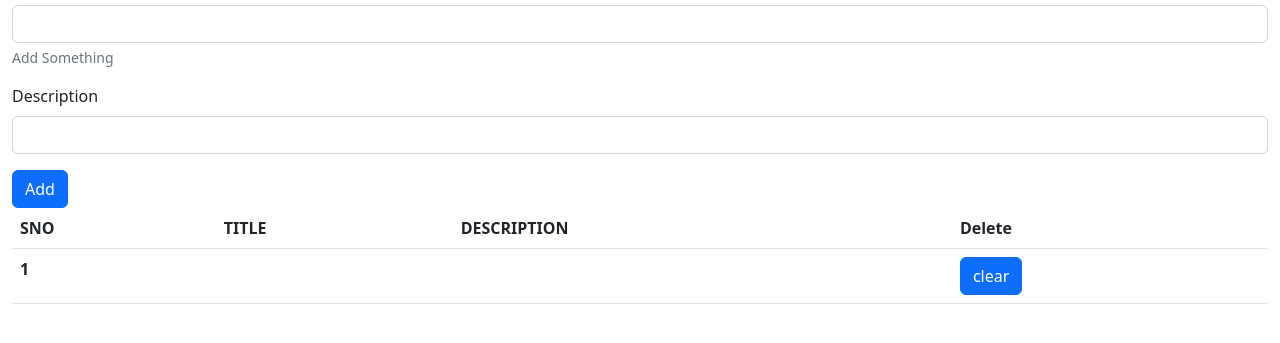
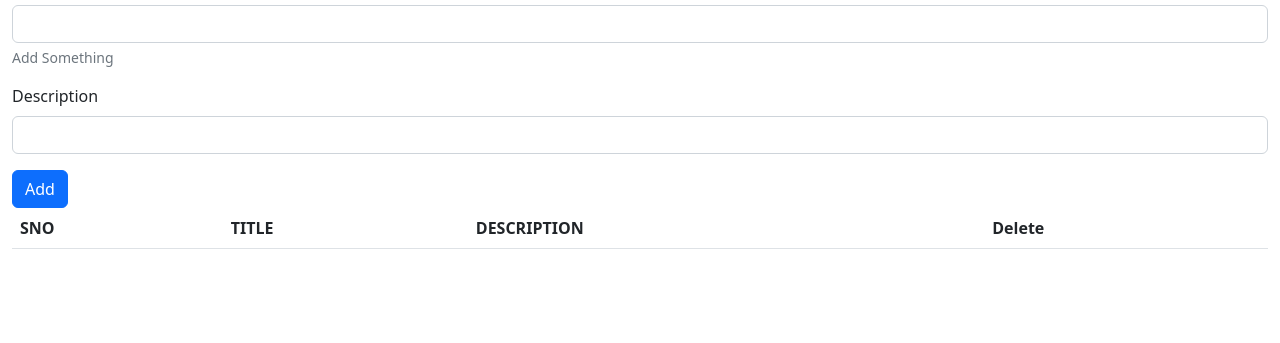
Before and after one commit to BhArgAvNaiD/TodoList, a plain HTML site: page index.html in a window 1280 px wide. Shown: the part 83-426 px from the top of the page. Drawn offline with nearby package versions, Linux system fonts and the light colour scheme.

Commit message:
updated reload

```diff
--- a/index.html
+++ b/index.html
@@ -63,23 +63,16 @@
     </table>
   </div>
   <script>
-
-    // console.log('Button working');
     function newupdate() {
       tit = document.getElementById('title').value;
       des = document.getElementById('description').value;
 
       if (localStorage.getItem('List') == null) {
-        // console.log('if connected');
         listArray = [];
-        // console.log('array created');
         listArray.push([tit, des]);
-        // console.log('pushed');
         localStorage.setItem('List', JSON.stringify(listArray));
-        // console.log('list created');
       }
       else {
-        // console.log('else working');
         listArrayStr = localStorage.getItem('List');
         listArray = JSON.parse(listArrayStr);
         listArray.push([tit, des]);
@@ -93,15 +86,10 @@
       des = document.getElementById('description').value;
 
       if (localStorage.getItem('List') == null) {
-        // console.log('if connected');
         listArray = [];
-        // console.log('array created');
-        // console.log('pushed');
         localStorage.setItem('List', JSON.stringify(listArray));
-        // console.log('list created');
       }
       else {
-        // console.log('else working');
         listArrayStr = localStorage.getItem('List');
         listArray = JSON.parse(listArrayStr);
       }
@@ -121,7 +109,7 @@
 
     btn = document.getElementById('add');
     btn.addEventListener('click', newupdate);
-    newupdate();
+    // newupdate();
 
     function deleted(item) {
       console.log('delete' + item);
```
